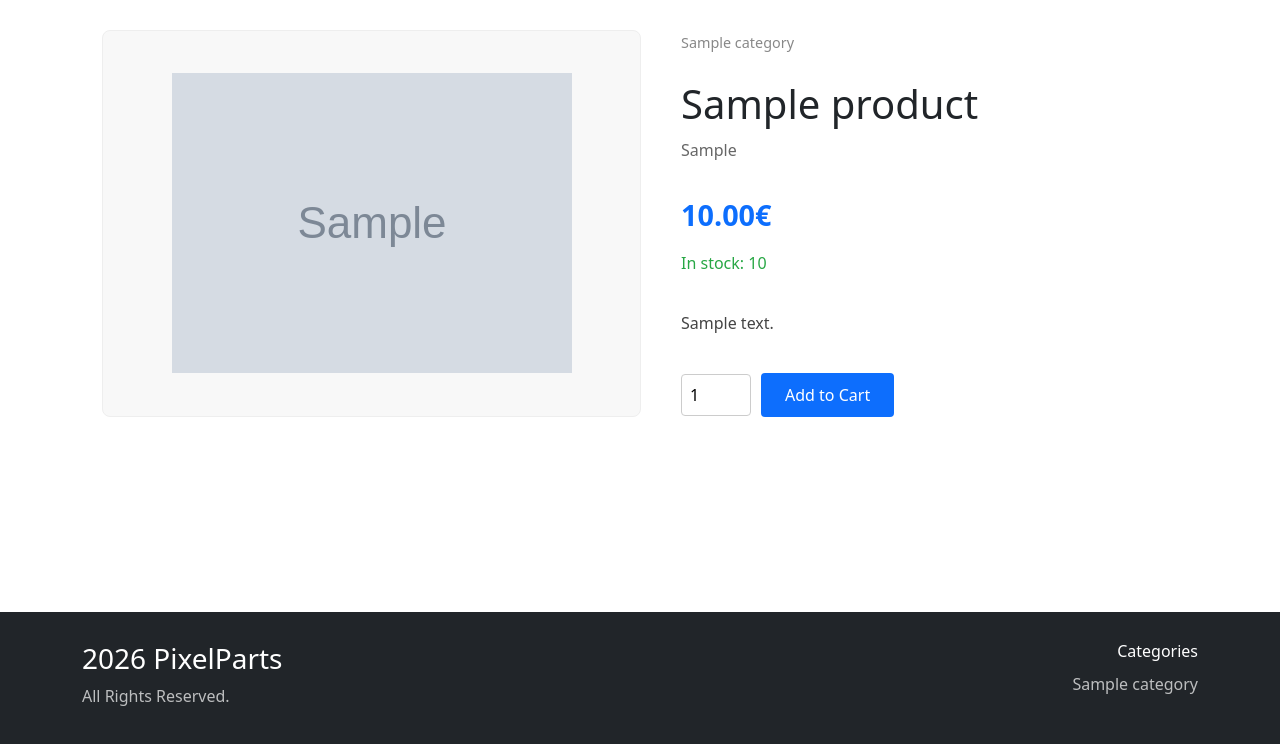
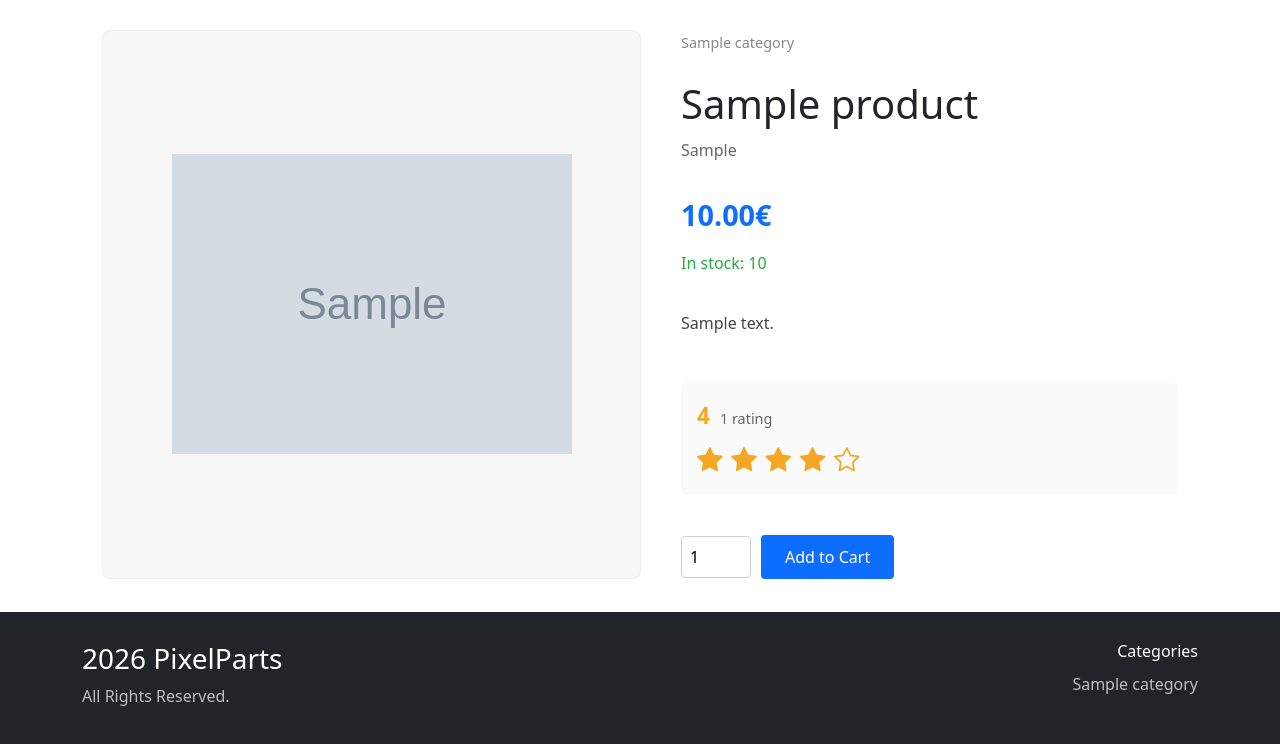
Before and after one commit to alexkotr1/PixelPartsFinalProject, a Django app: page /product/1/ in a window 1280 px wide. Shown: the part 56-800 px from the top of the page. Run offline with Django 5.2, Linux system fonts and the light colour scheme; a user stored in the database is signed in; tables that the repository leaves empty hold one stand-in row (values such as "Sample post"); grey boxes marked "Sample" are stand-in pictures.

Commit message:
add product rating

```diff
--- /dev/null
+++ b/pixelparts/static/css/rating.css
@@ -0,0 +1,44 @@
+.rating-block {
+    margin: 20px 0;
+    padding: 16px;
+    background-color: #fafafa;
+    border-radius: 6px;
+}
+
+.rating-summary {
+    margin-bottom: 8px;
+}
+
+.rating-average {
+    font-size: 1.4rem;
+    font-weight: 600;
+    color: #f5a623;
+    margin-right: 6px;
+}
+
+.rating-count {
+    color: #666;
+    font-size: 0.9rem;
+}
+
+.rating-input {
+    font-size: 1.6rem;
+    color: #f5a623;
+    cursor: pointer;
+    user-select: none;
+}
+
+.rating-input .star {
+    margin-right: 2px;
+    transition: transform 0.1s;
+}
+
+.rating-input .star:hover {
+    transform: scale(1.15);
+}
+
+.rating-login {
+    color: #666;
+    font-size: 0.9rem;
+    margin: 0;
+}
--- /dev/null
+++ b/pixelparts/static/js/rating.js
@@ -0,0 +1,45 @@
+document.addEventListener('DOMContentLoaded', function () {
+    const box = document.querySelector('.rating-input');
+    if (!box) return;
+
+    const stars = box.querySelectorAll('.star');
+    const productId = box.dataset.productId;
+    let userRating = parseInt(box.dataset.userRating) || 0;
+
+    function paint(value) {
+        stars.forEach(function (star) {
+            const v = parseInt(star.dataset.value);
+            star.classList.remove('bi-star-fill', 'bi-star');
+            if (v <= value) {
+                star.classList.add('bi-star-fill');
+            } else {
+                star.classList.add('bi-star');
+            }
+        });
+    }
+
+    paint(userRating);
+
+    stars.forEach(function (star) {
+        star.addEventListener('click', function () {
+            const value = parseInt(star.dataset.value);
+            const csrfToken = document.querySelector('[name=csrfmiddlewaretoken]').value;
+            const formData = new FormData();
+            formData.append('rating', value);
+            formData.append('csrfmiddlewaretoken', csrfToken);
+
+            fetch('/product/' + productId + '/rate/', {
+                method: 'POST',
+                body: formData,
+            })
+                .then(function (response) { return response.json(); })
+                .then(function (data) {
+                    userRating = data.user_rating;
+                    paint(userRating);
+                    console.log(data);
+                    document.querySelector('.rating-average').textContent = data.average;
+                    document.querySelector('.rating-count').textContent = data.count + (data.count === 1 ? ' rating' : ' ratings');
+                });
+        });
+    });
+});
--- a/pixelparts/store/models.py
+++ b/pixelparts/store/models.py
@@ -57,3 +57,15 @@ class UserProfile(models.Model):
         verbose_name_plural = 'User Profiles'
     def __str__(self):
         return self.user.username
+
+class Rating(models.Model):
+    user = models.ForeignKey(User, on_delete=models.CASCADE)
+    product = models.ForeignKey(Product, on_delete=models.CASCADE)
+    rating = models.IntegerField()
+    created_at = models.DateTimeField(auto_now_add=True)
+
+    class Meta:
+        verbose_name_plural = 'Ratings'
+
+    def __str__(self):
+        return f"{self.user.username} - {self.product.name} - {self.rating}"
--- a/pixelparts/store/urls.py
+++ b/pixelparts/store/urls.py
@@ -15,4 +15,5 @@ urlpatterns = [
     path('catalogue', views.catalogue, name='catalogue'),
     path('profile/', views.profile, name='profile'),
     path('user_dashboard', views.user_dashboard, name='user_dashboard'),
+    path('product/<int:pk>/rate/', views.rate_product, name='rate_product'),
 ] + static(settings.MEDIA_URL, document_root=settings.MEDIA_ROOT)
--- a/pixelparts/store/views.py
+++ b/pixelparts/store/views.py
@@ -1,9 +1,10 @@
 from django.contrib.auth import login
 from django.contrib.auth.decorators import login_required
+from django.http import JsonResponse
 from django.shortcuts import render, get_object_or_404, redirect
 
 from .forms import RegisterForm, ProfileEditForm
-from .models import Product, Category, UserProfile
+from .models import Product, Category, UserProfile, Rating
 from cart.models import Purchase
 from django.core.paginator import Paginator
 
@@ -22,7 +23,49 @@ def home(request):
 
 def product_detail(request, pk):
     product = get_object_or_404(Product, pk=pk)
-    return render(request, 'store/product_detail.html', {'product': product})
+    ratings = Rating.objects.filter(product=product)
+    user_rating = 0
+    total = 0
+    for r in ratings:
+        total += r.rating
+        if request.user.is_authenticated and r.user_id == request.user.id:
+            user_rating = r.rating
+    count = ratings.count()
+    avg = total / count if count > 0 else 0
+    return render(request, 'store/product_detail.html', {
+        'product': product,
+        'average': int(round(avg, 1)),
+        'count': count,
+        'user_rating': int(user_rating),
+    })
+
+@login_required
+def rate_product(request, pk):
+    if request.method != 'POST':
+        return JsonResponse({'error': 'Method not allowed'}, status=400)
+    product = get_object_or_404(Product, pk=pk)
+    value = int(request.POST.get('rating'))
+    if value not in range(1, 6):
+        return JsonResponse({'error': 'Invalid rating'}, status=400)
+    rating,created = Rating.objects.get_or_create(product=product, user=request.user,defaults={'rating': value})
+    if not created:
+        rating.rating = value
+        rating.save()
+    sum = 0
+    ratings = Rating.objects.filter(product=product)
+    for rating2 in ratings:
+        sum += rating2.rating
+    avg = sum / ratings.count() if ratings.count() > 0 else 0
+    print(round(avg,1),ratings.count(),int(value))
+    return JsonResponse({
+        'average':int(round(avg,1)),
+        'count':ratings.count(),
+        'user_rating':int(value),
+    })
+
+
+
+
 
 def register(request):
     if request.method == 'POST':
--- /dev/null
+++ b/pixelparts/templates/partials/rating.html
@@ -0,0 +1,36 @@
+{% load static %}
+
+{% block extra_css %}
+    <link href="{% static 'css/rating.css' %}" rel="stylesheet">
+{% endblock %}
+
+{% block extra_js %}
+    <script src="{% static 'js/rating.js' %}"></script>
+{% endblock %}
+
+
+<div class="rating-block">
+    <div class="rating-summary">
+        <span class="rating-average">{{ average }}</span>
+        {% if count == 1 %}
+        <span class="rating-count">{{ count }} rating</span>
+        {% else %}
+        <span class="rating-count">{{ count }} ratings</span>
+        {% endif %}
+    </div>
+
+    {% if user.is_authenticated %}
+        <form>{% csrf_token %}</form>
+        <div class="rating-input" data-product-id="{{ product.pk }}" data-user-rating="{{ user_rating }}">
+            <span class="star bi bi-star" data-value="1"></span>
+            <span class="star bi bi-star" data-value="2"></span>
+            <span class="star bi bi-star" data-value="3"></span>
+            <span class="star bi bi-star" data-value="4"></span>
+            <span class="star bi bi-star" data-value="5"></span>
+        </div>
+    {% else %}
+        <p class="rating-login">
+            <a href="{% url 'store:login' %}">Log in</a> to rate this product.
+        </p>
+    {% endif %}
+</div>
--- a/pixelparts/templates/store/product_detail.html
+++ b/pixelparts/templates/store/product_detail.html
@@ -27,7 +27,7 @@
                 <p class="out-of-stock">Out of stock</p>
             {% endif %}
             <p class="description">{{ product.description }}</p>
-
+            {% include 'partials/rating.html' with product=product %}
             {% if product.stock > 0 %}
                 <form method="post" action="{% url 'cart:add_to_cart' product.pk %}" class="add-to-cart-form">
                     {% csrf_token %}
--- /dev/null
+++ b/requirements.txt
@@ -0,0 +1,2 @@
+Django==6.0.4
+Pillow==11.0.0
```
Also changed, not shown: pixelparts/store/migrations/0013_rating.py (added).
